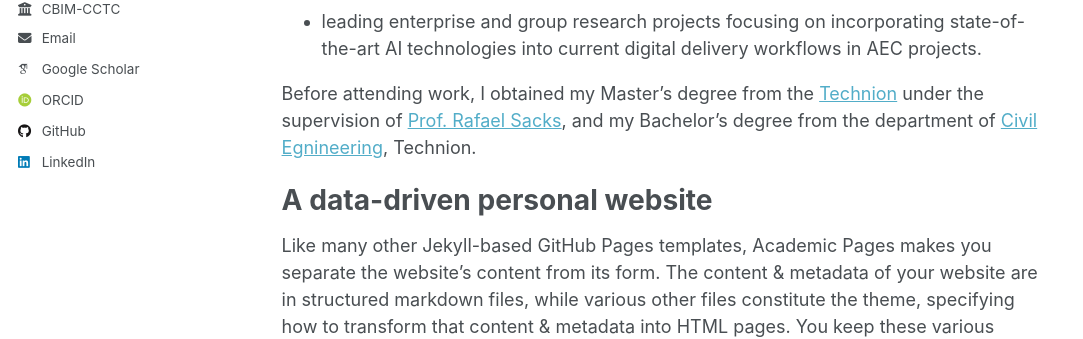
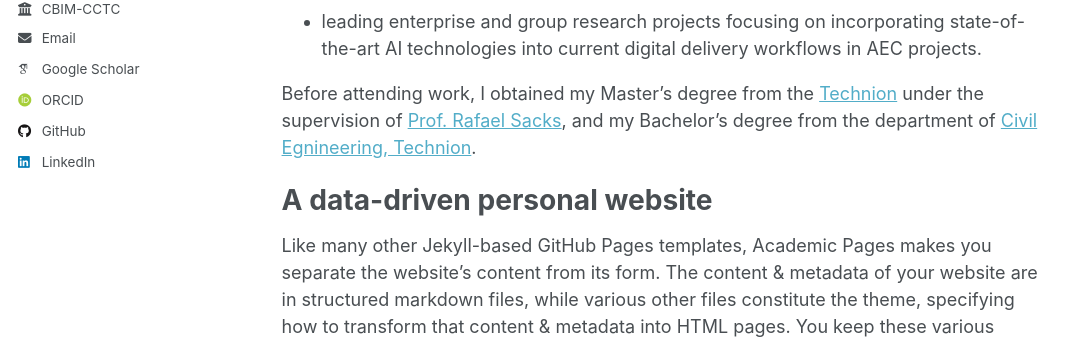
Before and after one commit to terry-oy/terry-oy.github.io, a Jekyll site: the page built from _pages/about.md, in a window 1280 px wide and 900 px high. Shown: the part 445-784 px from the top of the window, without its empty margins (0-1083 px from the left). Built offline with Jekyll 4.4.1, drawn with Linux system fonts in a browser that asks for light colours; some web fonts are replaced.

```diff
--- a/_pages/about.md
+++ b/_pages/about.md
@@ -13,7 +13,7 @@ I am a BIM specialist and a data engineer currently working at CBIM - China Cons
 - developing national and industry-level BIM data standards.
 - leading enterprise and group research projects focusing on incorporating state-of-the-art AI technologies into current digital delivery workflows in AEC projects.
 
-Before attending work, I obtained my Master's degree from the [Technion](https://www.technion.ac.il/en/) under the supervision of [Prof. Rafael Sacks](https://www.linkedin.com/in/rafaelsacks/), and my Bachelor's degree from the department of [Civil Egnineering](https://cee.technion.ac.il/en/), Technion.
+Before attending work, I obtained my Master's degree from the [Technion](https://www.technion.ac.il/en/) under the supervision of [Prof. Rafael Sacks](https://www.linkedin.com/in/rafaelsacks/), and my Bachelor's degree from the department of [Civil Egnineering, Technion](https://cee.technion.ac.il/en/).
 
 A data-driven personal website
 ======
```
